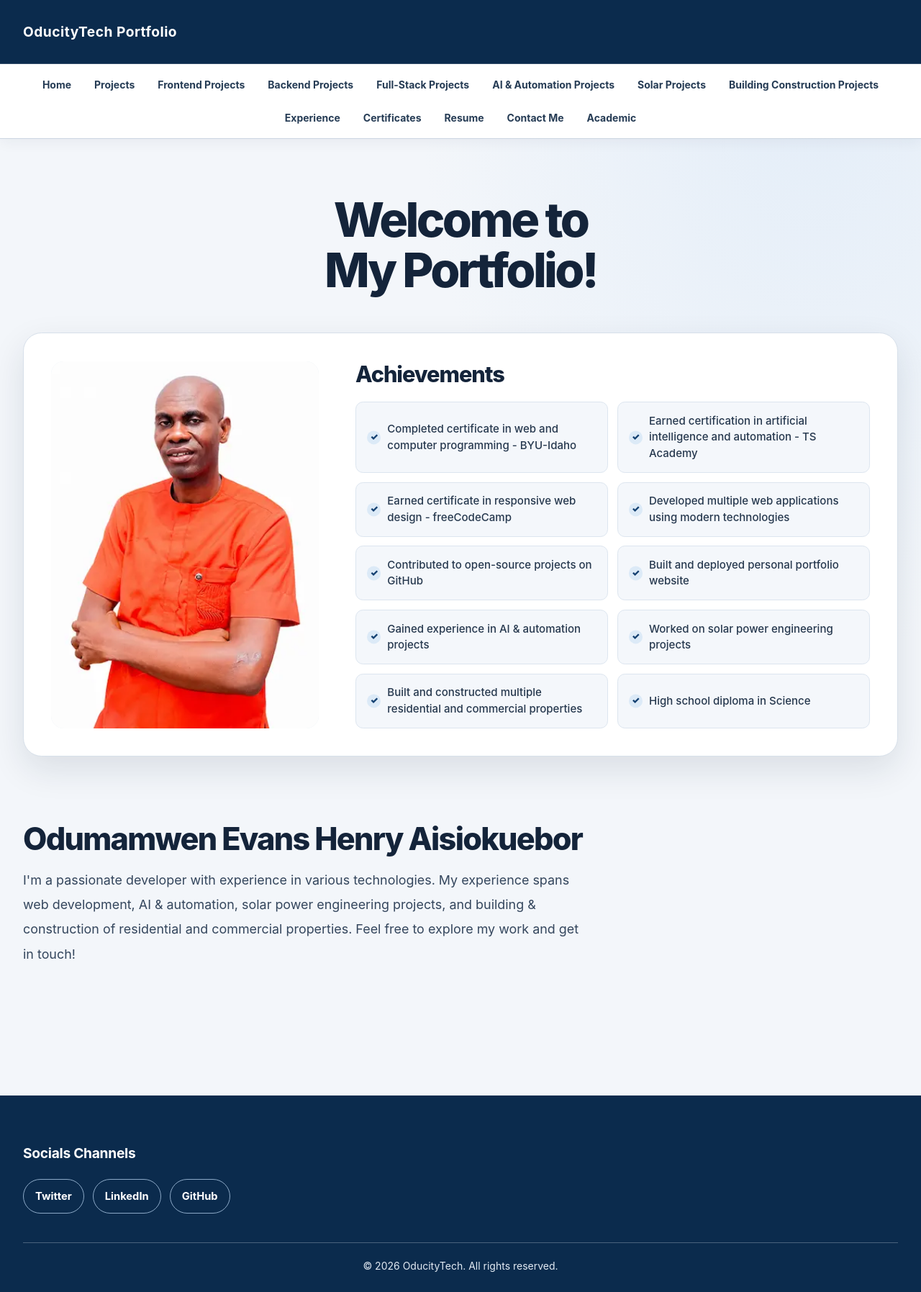
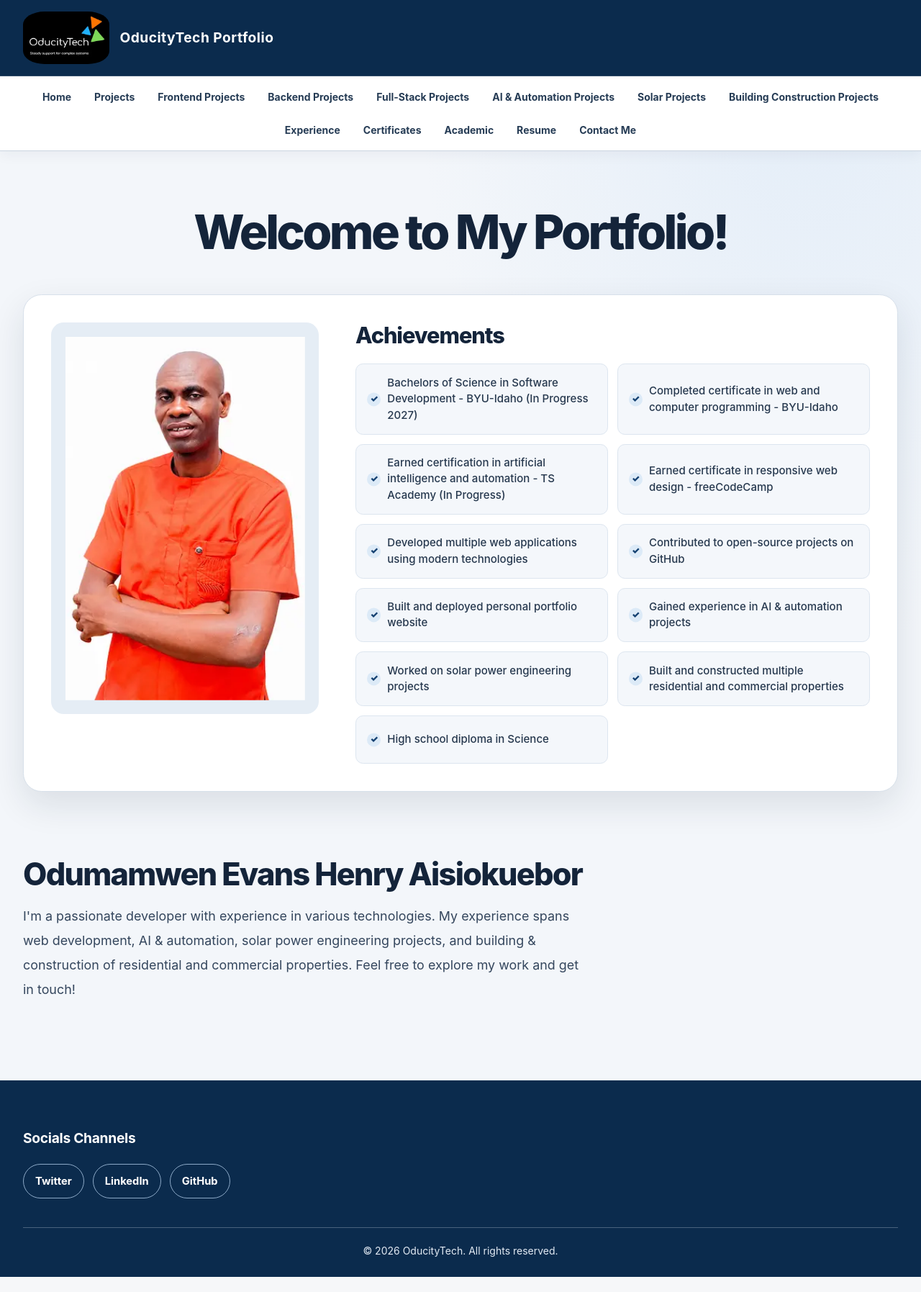
Before and after one commit to Oducity/portfolio, a Node server app: page / in a window 1280 px wide. Shown: the whole page at 72% size. After the commit the page ends 1774 px from the top, so only its background shows below. Run offline with Node 20, Linux system fonts and the light colour scheme.

Commit message:
Added oducityTech-logo and linked it in the header. Reduced margin-top for the footer partial.

```diff
--- a/public/css/main.css
+++ b/public/css/main.css
@@ -102,7 +102,7 @@ button:focus-visible {
 body > header {
   position: relative;
   z-index: 2;
-  padding: 1.15rem max(1.5rem, calc((100% - 76rem) / 2));
+  padding: 1rem max(1.2rem, calc((100% - 76rem) / 2));
   background: var(--brand-deep);
   color: #ffffff;
   border-bottom: 1px solid rgb(255 255 255 / 16%);
@@ -118,11 +118,11 @@ body > header > div {
 }
 
 body > header img {
-  width: 2.8rem;
-  height: 2.8rem;
+  /*width: 6.2rem;
+  height: 6.2rem;*/
   flex: 0 0 auto;
   object-fit: contain;
-  border-radius: 0.75rem;
+  border-radius: 25%;
 }
 
 /* Do not reserve space for the currently empty logo image. */
@@ -197,7 +197,7 @@ main {
 }
 
 main > h1 {
-  max-width: 16ch;
+  max-width: 100ch;
   margin: 0 auto clamp(2rem, 4vw, 3.5rem);
   color: var(--ink);
   font-size: clamp(2.35rem, 5.2vw, 4.6rem);
@@ -223,6 +223,7 @@ main > div:first-of-type {
 main > div:first-of-type > img {
   width: 100%;
   height: 100%;
+  padding: 1.2rem;
   min-height: 20rem;
   max-height: 34rem;
   object-fit: cover;
@@ -306,7 +307,7 @@ main > p {
 
 /* Footer */
 body > footer {
-  margin-top: clamp(4rem, 8vw, 7rem);
+  margin-top: clamp(1rem, 8vw, 2rem);
   padding: clamp(2.5rem, 5vw, 4rem) max(1.5rem, calc((100% - 76rem) / 2)) 1.5rem;
   background: var(--brand-deep);
   color: #ffffff;
--- a/src/views/home.ejs
+++ b/src/views/home.ejs
@@ -10,11 +10,15 @@
       <h2>Achievements</h2>
       <ul>
         <li>
+          Bachelors of Science in Software Development - BYU-Idaho (In Progress
+          2027)
+        </li>
+        <li>
           Completed certificate in web and computer programming - BYU-Idaho
         </li>
         <li>
           Earned certification in artificial intelligence and automation - TS
-          Academy
+          Academy (In Progress)
         </li>
         <li>Earned certificate in responsive web design - freeCodeCamp</li>
         <li>Developed multiple web applications using modern technologies</li>
--- a/src/views/partials/header.ejs
+++ b/src/views/partials/header.ejs
@@ -9,7 +9,11 @@
   <body>
     <header>
       <div>
-        <img src="" alt="OducityTech logo" />
+        <img
+          src="/images/oducityTech-logo.webp"
+          alt="OducityTech logo"
+          width="120"
+        />
         <span> <%= siteTitle %> </span>
       </div>
     </header>
@@ -45,8 +49,10 @@
         <li class="navList">
           <a class="nav-a" href="/certificates">Certificates</a>
         </li>
+        <li class="navList"><a class="nav-a" href="/academic">Academic</a></li>
         <li class="navList"><a class="nav-a" href="/resume">Resume</a></li>
         <li class="navList"><a class="nav-a" href="/contact">Contact Me</a></li>
-        <li class="navList"><a class="nav-a" href="/academic">Academic</a></li>
       </ul>
     </nav>
+  </body>
+</html>
```
Also changed, not shown: public/images/oducityTech-logo.png (added), public/images/oducityTech-logo.webp (added).
